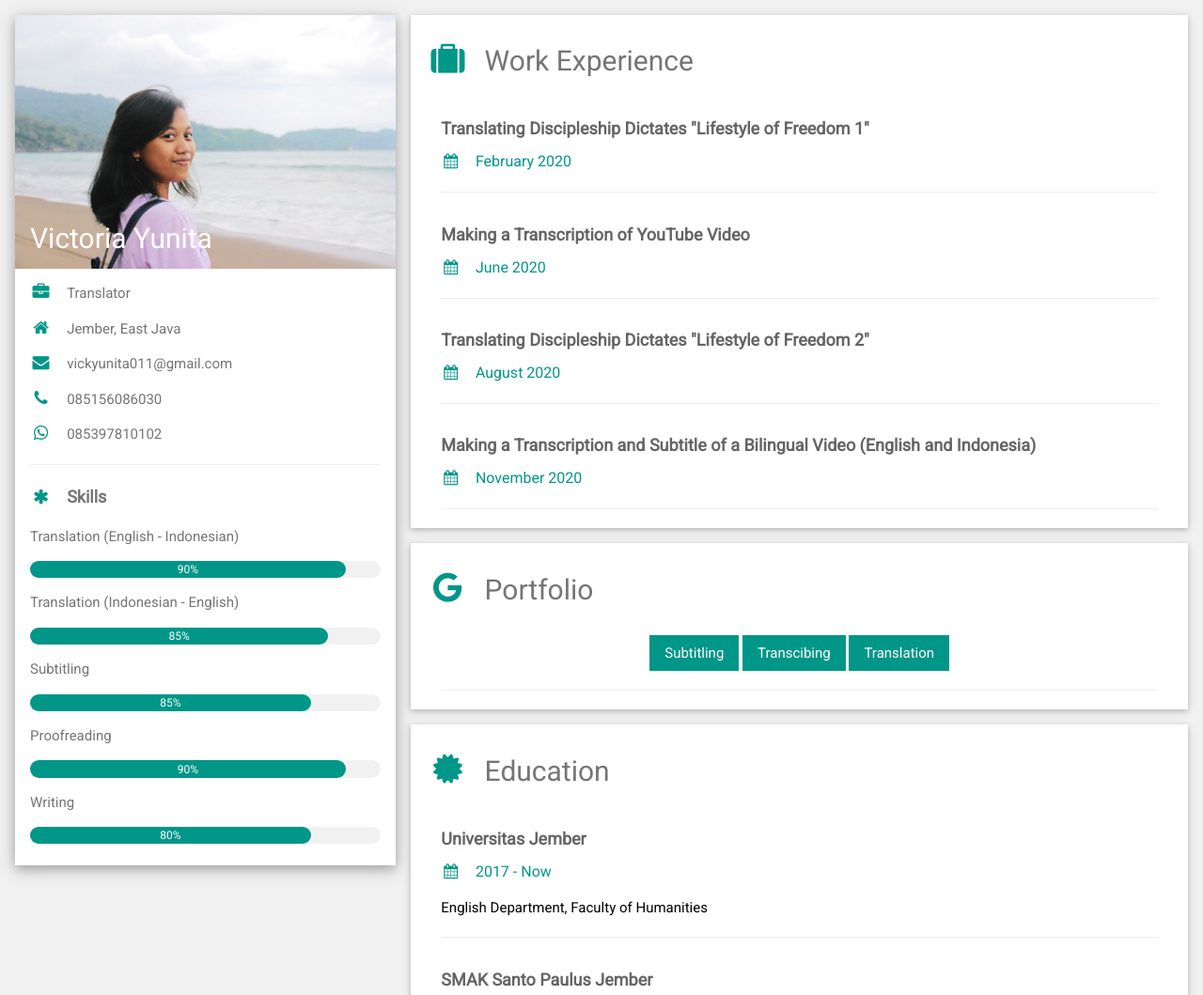
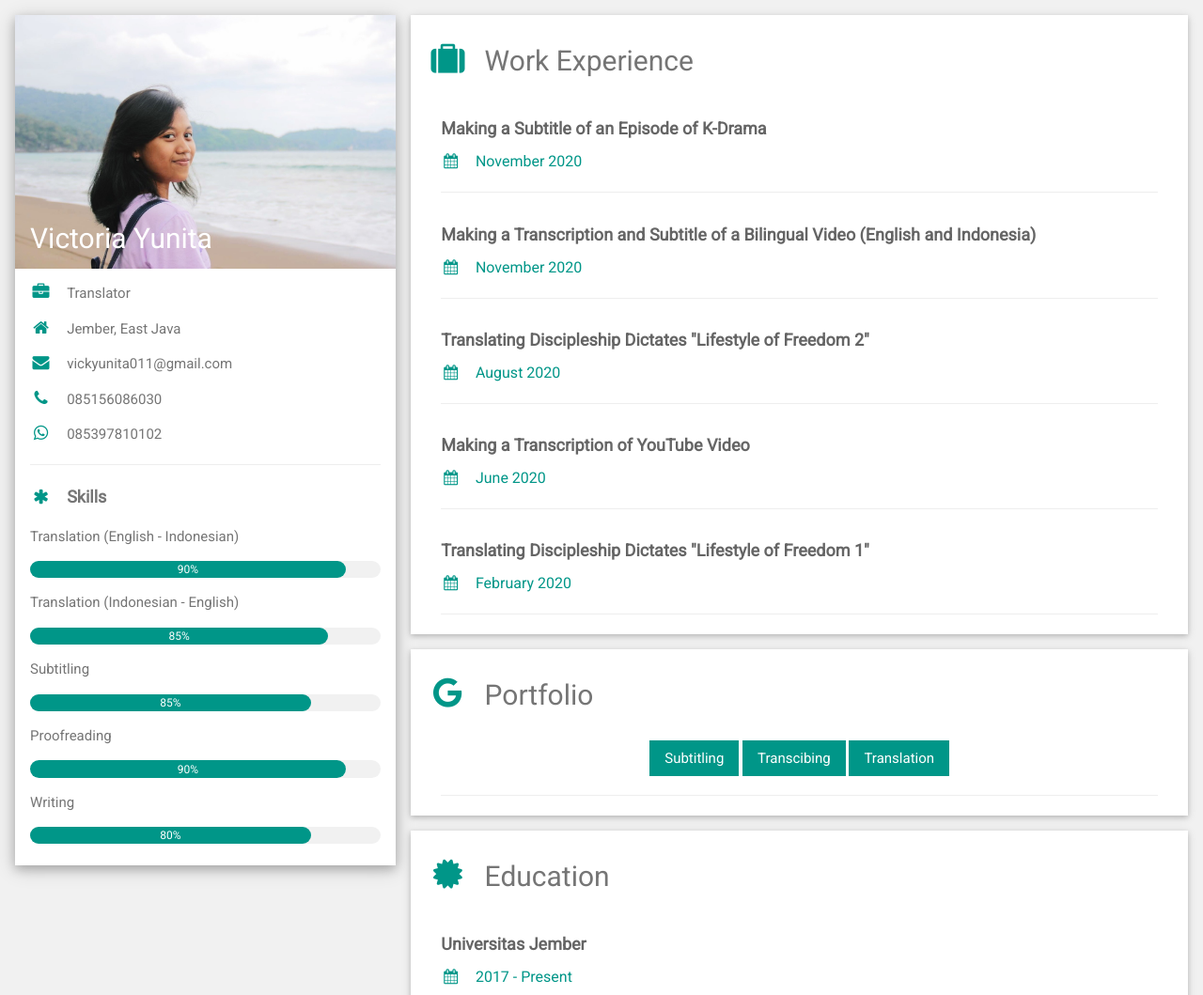
Before and after one commit to vickyunita/Victoria, a plain HTML site: page index.html in a window 1280 px wide. Shown: the top 1059 px of the page at 94% size. Drawn offline with nearby package versions, Linux system fonts and the light colour scheme.

Commit message:
Update Work Experience

```diff
--- a/index.html
+++ b/index.html
@@ -72,9 +72,21 @@ html,body,h1,h2,h3,h4,h5,h6 {font-family: "Roboto", sans-serif}
       <div class="w3-container w3-card w3-white w3-margin-bottom">
         <h2 class="w3-text-grey w3-padding-16"><i class="fa fa-suitcase fa-fw w3-margin-right w3-xxlarge w3-text-teal"></i>Work Experience</h2>
         <div class="w3-container">
-          <h5 class="w3-opacity"><b>Translating Discipleship Dictates "Lifestyle of Freedom 1"</b></h5>
-          <h6 class="w3-text-teal"><i class="fa fa-calendar fa-fw w3-margin-right"></i>February 2020</h6>
-          <!-- <p>Online Store <a href="https://www.warungbergerak.com">www.warungbergerak.com</a> </p> -->
+          <h5 class="w3-opacity"><b>Making a Subtitle of an Episode of K-Drama</b></h5>
+          <h6 class="w3-text-teal"><i class="fa fa-calendar fa-fw w3-margin-right"></i>November 2020 </h6>
+          <!-- <p>Traveling Web <a href="https://www.sunsetview.id">www.sunsetview.id</a> </p> -->
+          <hr>
+        </div>
+        <div class="w3-container">
+          <h5 class="w3-opacity"><b>Making a Transcription and Subtitle of a Bilingual Video (English and Indonesia)</b></h5>
+          <h6 class="w3-text-teal"><i class="fa fa-calendar fa-fw w3-margin-right"></i>November 2020 </h6>
+          <!-- <p>Traveling Web <a href="https://www.sunsetview.id">www.sunsetview.id</a> </p> -->
+          <hr>
+        </div>
+        <div class="w3-container">
+          <h5 class="w3-opacity"><b>Translating Discipleship Dictates "Lifestyle of Freedom 2"</b></h5>
+          <h6 class="w3-text-teal"><i class="fa fa-calendar fa-fw w3-margin-right"></i>August 2020 </h6>
+          <!-- <p>Traveling Web <a href="https://www.sunsetview.id">www.sunsetview.id</a> </p> -->
           <hr>
         </div>
         <div class="w3-container">
@@ -84,15 +96,9 @@ html,body,h1,h2,h3,h4,h5,h6 {font-family: "Roboto", sans-serif}
           <hr>
         </div>
         <div class="w3-container">
-          <h5 class="w3-opacity"><b>Translating Discipleship Dictates "Lifestyle of Freedom 2"</b></h5>
-          <h6 class="w3-text-teal"><i class="fa fa-calendar fa-fw w3-margin-right"></i>August 2020 </h6>
-          <!-- <p>Traveling Web <a href="https://www.sunsetview.id">www.sunsetview.id</a> </p> -->
-          <hr>
-        </div>
-        <div class="w3-container">
-          <h5 class="w3-opacity"><b>Making a Transcription and Subtitle of a Bilingual Video (English and Indonesia)</b></h5>
-          <h6 class="w3-text-teal"><i class="fa fa-calendar fa-fw w3-margin-right"></i>November 2020 </h6>
-          <!-- <p>Traveling Web <a href="https://www.sunsetview.id">www.sunsetview.id</a> </p> -->
+          <h5 class="w3-opacity"><b>Translating Discipleship Dictates "Lifestyle of Freedom 1"</b></h5>
+          <h6 class="w3-text-teal"><i class="fa fa-calendar fa-fw w3-margin-right"></i>February 2020</h6>
+          <!-- <p>Online Store <a href="https://www.warungbergerak.com">www.warungbergerak.com</a> </p> -->
           <hr>
         </div>
       </div>
@@ -113,7 +119,7 @@ html,body,h1,h2,h3,h4,h5,h6 {font-family: "Roboto", sans-serif}
         <h2 class="w3-text-grey w3-padding-16"><i class="fa fa-certificate fa-fw w3-margin-right w3-xxlarge w3-text-teal"></i>Education</h2>
         <div class="w3-container">
           <h5 class="w3-opacity"><b>Universitas Jember</b></h5>
-          <h6 class="w3-text-teal"><i class="fa fa-calendar fa-fw w3-margin-right"></i>2017 - Now</h6>
+          <h6 class="w3-text-teal"><i class="fa fa-calendar fa-fw w3-margin-right"></i>2017 - Present</h6>
           <p>English Department, Faculty of Humanities</p>
           <hr>
         </div>
```
